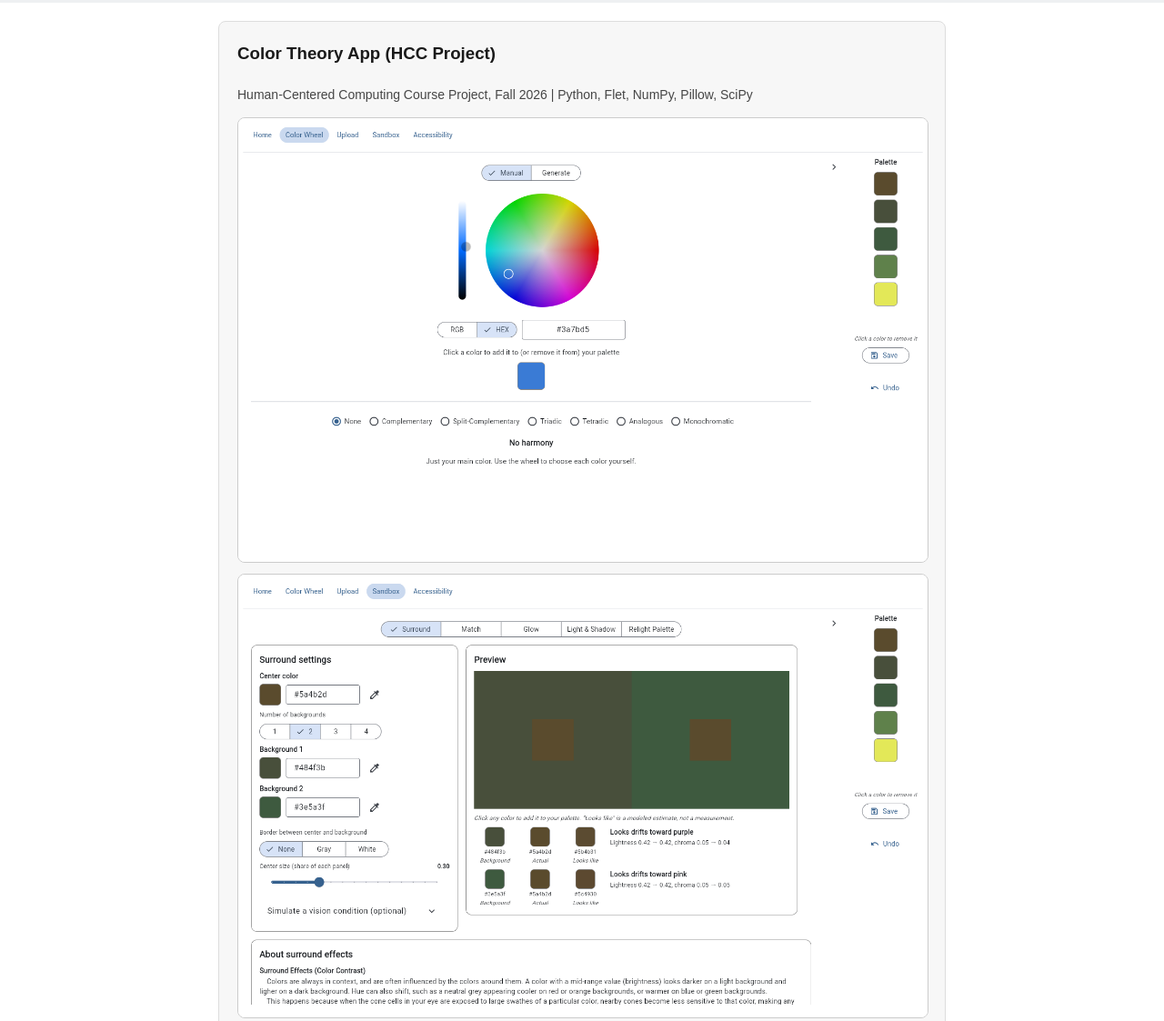
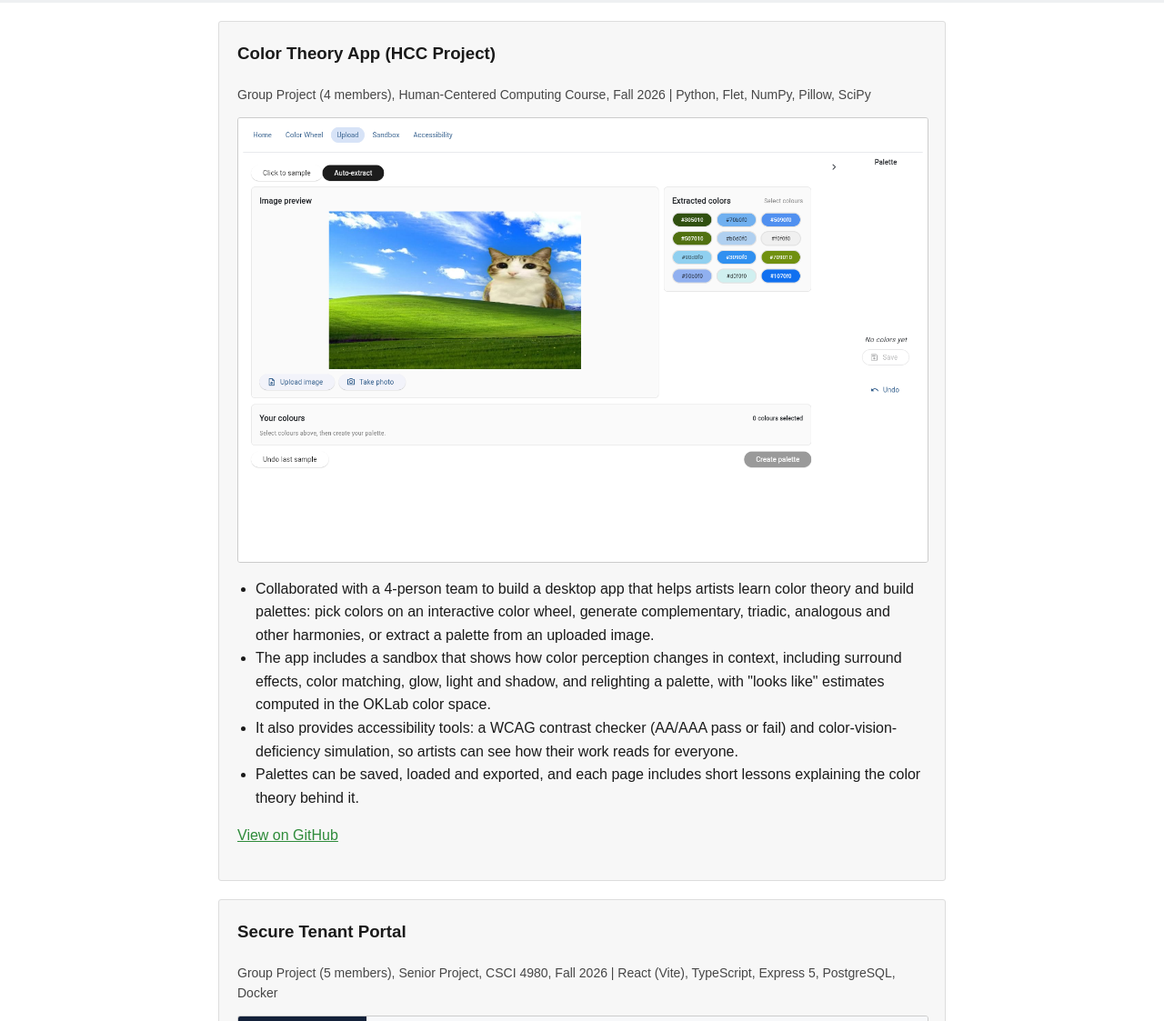
Before and after one commit to angelml1/personal-website, a plain HTML site: page projects.html in a window 1280 px wide. Shown: the part 160-1283 px from the top of the page at 91% size. Drawn offline with Linux system fonts and the light colour scheme.

Commit message:
Add Color Theory App and Secure Tenant Portal projects
Co-Authored-By: Claude Opus 5.5 <noreply@anthropic.com>

```diff
--- a/projects.html
+++ b/projects.html
@@ -26,19 +26,15 @@
 
         <div class="project-card">
             <h3>Color Theory App (HCC Project)</h3>
-            <p class="tech">Human-Centered Computing Course Project, Fall 2026 | Python, Flet, NumPy, Pillow, SciPy</p>
-            <a href="Photos/color-theory-wheel.png" target="_blank" rel="noopener">
-                <img src="Photos/color-theory-wheel.png" alt="Color Theory App color wheel page with harmony options and a saved palette in the sidebar"
-                     class="project-img" loading="lazy">
-            </a>
-            <a href="Photos/color-theory-sandbox.png" target="_blank" rel="noopener">
-                <img src="Photos/color-theory-sandbox.png" alt="Color Theory App sandbox showing how one color looks different on two backgrounds"
+            <p class="tech">Group Project (4 members), Human-Centered Computing Course, Fall 2026 | Python, Flet, NumPy, Pillow, SciPy</p>
+            <a href="Photos/color-theory-extract.png" target="_blank" rel="noopener">
+                <img src="Photos/color-theory-extract.png" alt="Color Theory App auto-extract page pulling a 12-color palette from an uploaded photo of a cat on a grassy hill"
                      class="project-img" loading="lazy">
             </a>
             <ul>
-                <li>Built a desktop app that helps artists learn color theory and build palettes: pick colors on an interactive color wheel, generate complementary, triadic, analogous and other harmonies, or extract a palette from an uploaded image.</li>
-                <li>Created a sandbox that shows how color perception changes in context, including surround effects, color matching, glow, light and shadow, and relighting a palette, with "looks like" estimates computed in the OKLab color space.</li>
-                <li>Added accessibility tools: a WCAG contrast checker (AA/AAA pass or fail) and color-vision-deficiency simulation, so artists can see how their work reads for everyone.</li>
+                <li>Collaborated with a 4-person team to build a desktop app that helps artists learn color theory and build palettes: pick colors on an interactive color wheel, generate complementary, triadic, analogous and other harmonies, or extract a palette from an uploaded image.</li>
+                <li>The app includes a sandbox that shows how color perception changes in context, including surround effects, color matching, glow, light and shadow, and relighting a palette, with "looks like" estimates computed in the OKLab color space.</li>
+                <li>It also provides accessibility tools: a WCAG contrast checker (AA/AAA pass or fail) and color-vision-deficiency simulation, so artists can see how their work reads for everyone.</li>
                 <li>Palettes can be saved, loaded and exported, and each page includes short lessons explaining the color theory behind it.</li>
             </ul>
             <p><a href="https://github.com/angelml1/-Color_Theory_App" target="_blank" rel="noopener">View on GitHub</a></p>
@@ -46,7 +42,7 @@
 
         <div class="project-card">
             <h3>Secure Tenant Portal</h3>
-            <p class="tech">Senior Project, CSCI 4980, Fall 2026 | React (Vite), TypeScript, Express 5, PostgreSQL, Docker</p>
+            <p class="tech">Group Project (5 members), Senior Project, CSCI 4980, Fall 2026 | React (Vite), TypeScript, Express 5, PostgreSQL, Docker</p>
             <a href="Photos/tenant-portal-home.png" target="_blank" rel="noopener">
                 <img src="Photos/tenant-portal-home.png" alt="Secure Tenant Portal resident home page showing rent due, recent activity, maintenance and notices"
                      class="project-img" loading="lazy">
@@ -56,10 +52,10 @@
                      class="project-img" loading="lazy">
             </a>
             <ul>
-                <li>Worked on a team to build a full-stack resident portal for a property management company, where tenants pay rent, view their ledger, file maintenance requests and read notices, and staff manage leases, payments and maintenance.</li>
-                <li>Implemented role-based access for property managers, maintenance staff and tenants, enforced in both the Express API and PostgreSQL row-level security.</li>
-                <li>Secured staff sign-in with two-step verification using authenticator-app (TOTP) codes, with encrypted secrets, httpOnly session cookies and rate limiting.</li>
-                <li>Made rent payments safe to retry with a per-checkout key so double clicks are recorded once, and containerized development and production with Docker.</li>
+                <li>Collaborated with a 5-person team to build a full-stack resident portal for a property management company, where tenants pay rent, view their ledger, file maintenance requests and read notices, and staff manage leases, payments and maintenance.</li>
+                <li>The portal has role-based access for property managers, maintenance staff and tenants, enforced in both the Express API and PostgreSQL row-level security.</li>
+                <li>Staff sign-in is secured with two-step verification using authenticator-app (TOTP) codes, with encrypted secrets, httpOnly session cookies and rate limiting.</li>
+                <li>Rent payments are safe to retry, using a per-checkout key so double clicks are recorded once, and development and production run in Docker containers.</li>
             </ul>
         </div>
 
--- a/styles.css
+++ b/styles.css
@@ -144,7 +144,7 @@ h2 {
 .project-card {
     background: var(--card-bg);
     border: 1px solid var(--border);
-    border-radius: 8px;
+    border-radius: 3px;
     padding: 20px;
     margin-bottom: 20px;
 }
@@ -203,6 +203,6 @@ footer {
     width: 100%;
     height: auto;
     margin: 12px 0;
-    border-radius: 8px;
+    border-radius: 3px;
     border: 1px solid #ccc;
 }
```
Also changed, not shown: Photos/color-theory-extract.png (added), Photos/color-theory-sandbox.png (deleted), Photos/color-theory-wheel.png (deleted).
